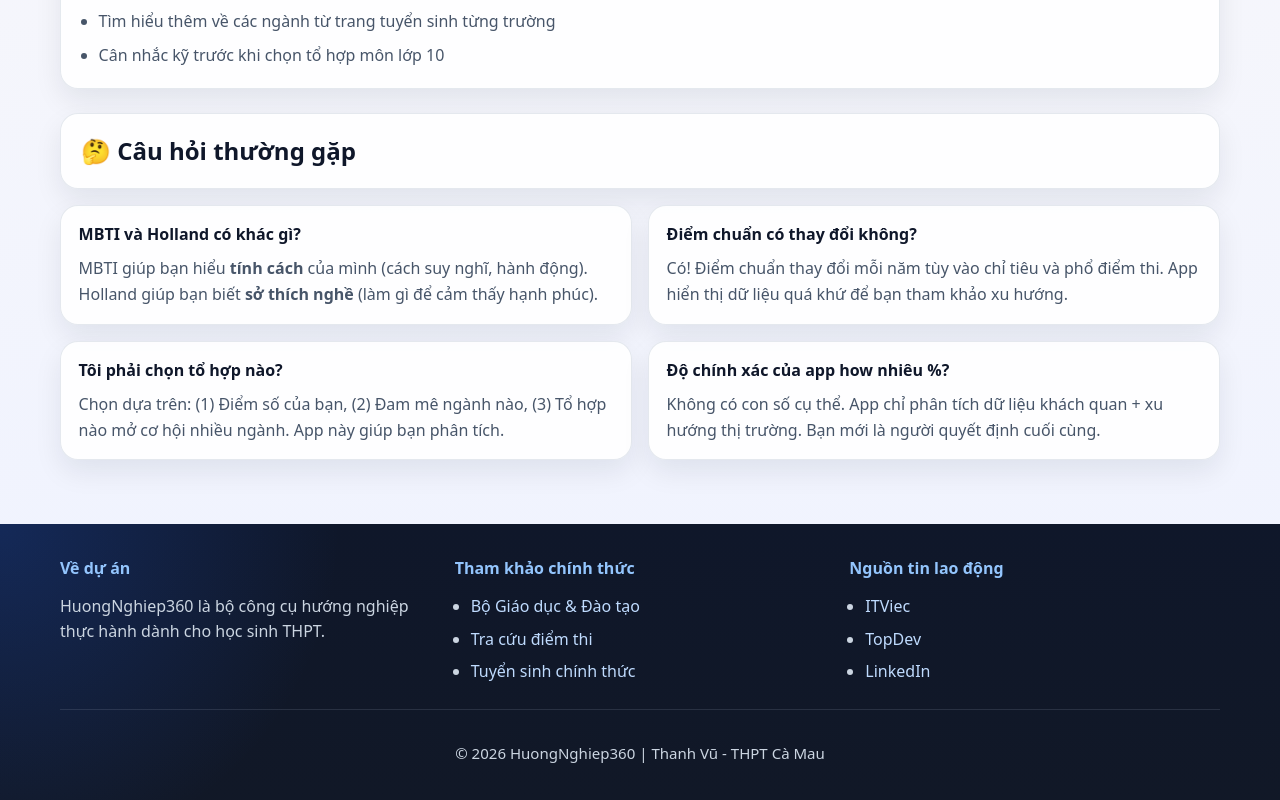
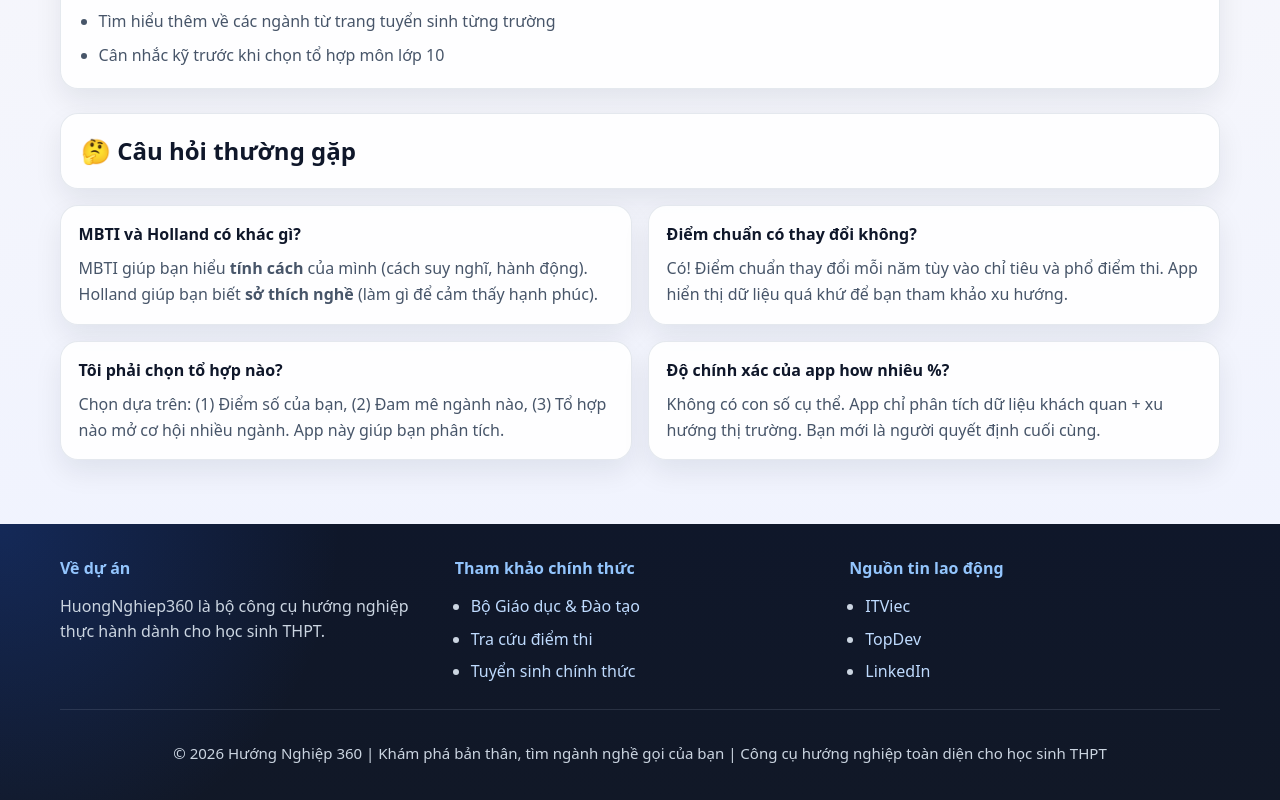
Before and after one commit to JrVux/huong-nghiep-360, a React (Vite) app in the folder huong-nghiep-app/: page / in a window 1280 px wide. Shown: the part 1431-2231 px from the top of the page. Built offline with nearby package versions, Linux system fonts and the light colour scheme.

Commit message:
Update footer slogan

```diff
--- a/huong-nghiep-app/src/App.jsx
+++ b/huong-nghiep-app/src/App.jsx
@@ -82,7 +82,7 @@ function App() {
           </div>
 
           <div className="footer-bottom">
-            <p>&copy; 2026 HuongNghiep360 | Thanh Vũ - THPT Cà Mau</p>
+            <p>&copy; 2026 Hướng Nghiệp 360 | Khám phá bản thân, tìm ngành nghề gọi của bạn | Công cụ hướng nghiệp toàn diện cho học sinh THPT</p>
           </div>
         </footer>
       </div>
```
